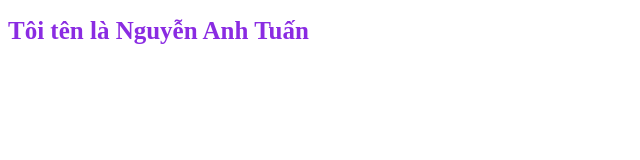
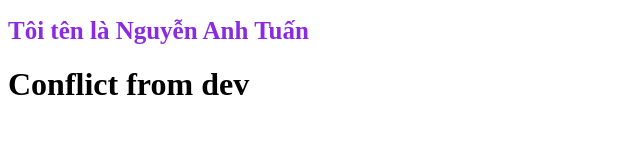
Before and after one commit to AnhTuan30012005/Tearm-2-Year-1, a plain HTML site: page contact.html in a window 1280 px wide. Shown: the whole page, without its empty margins (0-640 px from the left). Drawn offline with Linux system fonts and the light colour scheme.

Commit message:
conflict from dev

```diff
--- a/contact.html
+++ b/contact.html
@@ -6,5 +6,6 @@
 </head>
 <body>
     <h1 style="color: blueviolet;font-size: 25px;">Tôi tên là Nguyễn Anh Tuấn</h1>
-</body>
+    <h1>Conflict from dev</h1>
+    </body>
 </html>
```
